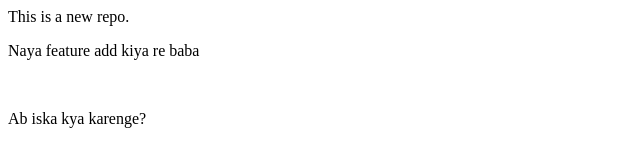
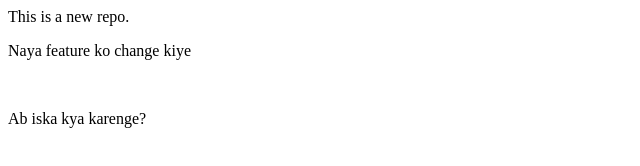
Before and after one commit to Scientific-Shrey/localrepo, a plain HTML site: page index.html in a window 1280 px wide. Shown: the full height of the page, 0-640 px from the left. Drawn offline with Linux system fonts and the light colour scheme.

Commit message:
Feature Changed

```diff
--- a/index.html
+++ b/index.html
@@ -1,3 +1,3 @@
 <p>This is a new repo.</p>
-<p> Naya feature add kiya re baba</p><br>
+<p> Naya feature ko change kiye</p><br>
 <p>Ab iska kya karenge?</p>
```
